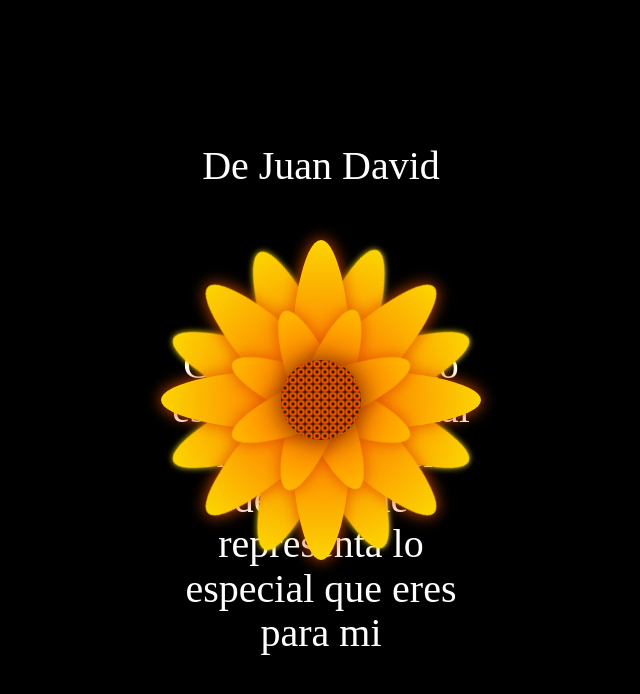
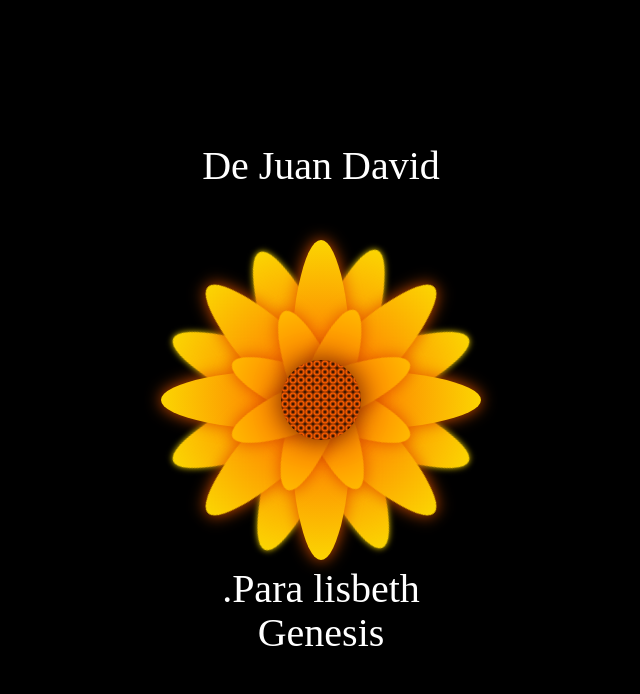
Before and after one commit to J54-lg/flores_amarillas_5, a plain HTML site: page docs/index.html in a window 1280 px wide. Shown: the whole page, without its empty margins (319-959 px from the left). Drawn offline with Linux system fonts and the light colour scheme.

Commit message:
Update index.html

```diff
--- a/docs/index.html
+++ b/docs/index.html
@@ -40,10 +40,7 @@
     </div>
     <div class="Petal3 p4">
     </div>
-    <div class="text-below">.Para lisbeth Genesis
-      te regalo esta girazol virtual como un pequeño detalle que
-      representa lo especial que eres para mi
-    </div>
+    <div class="text-below">.Para lisbeth Genesis </div>
   </div>
 </body>
 </html>
```
